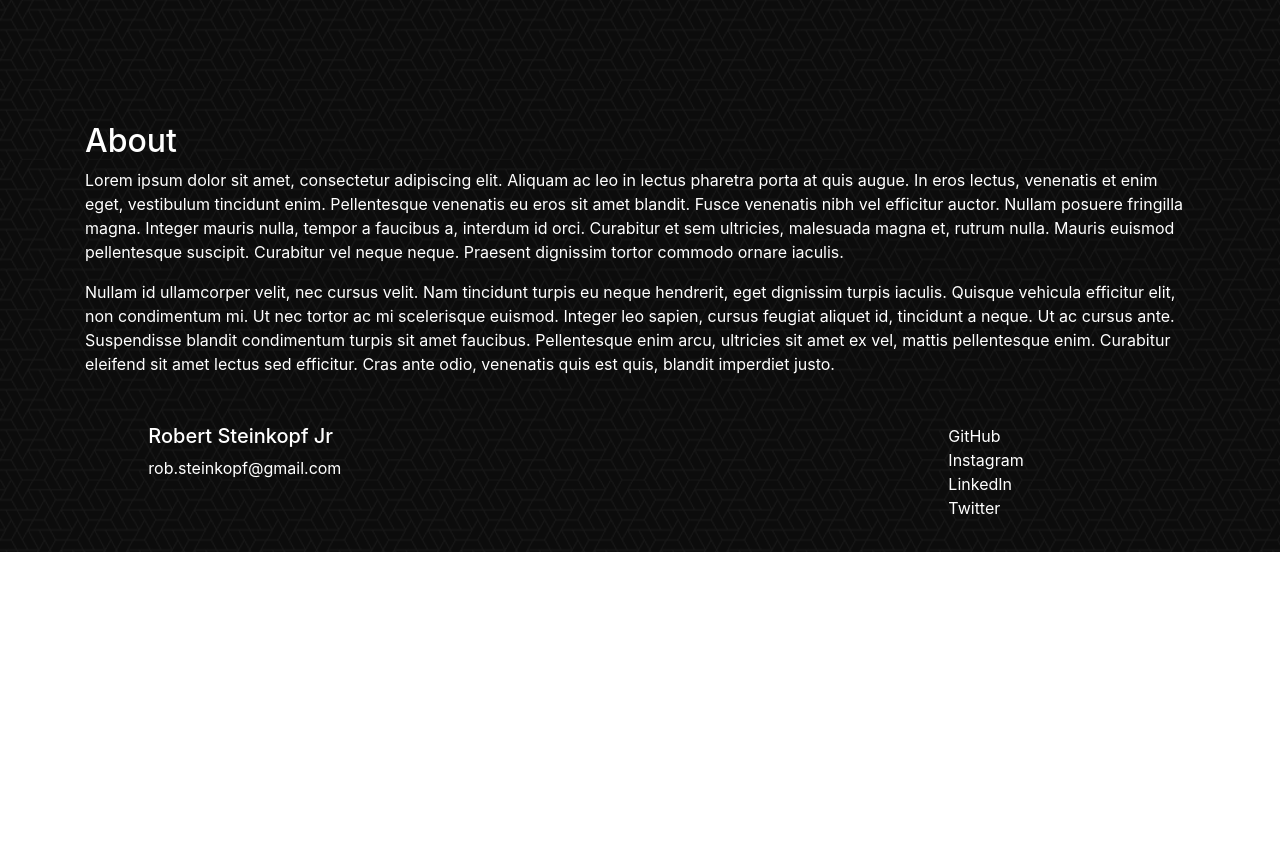
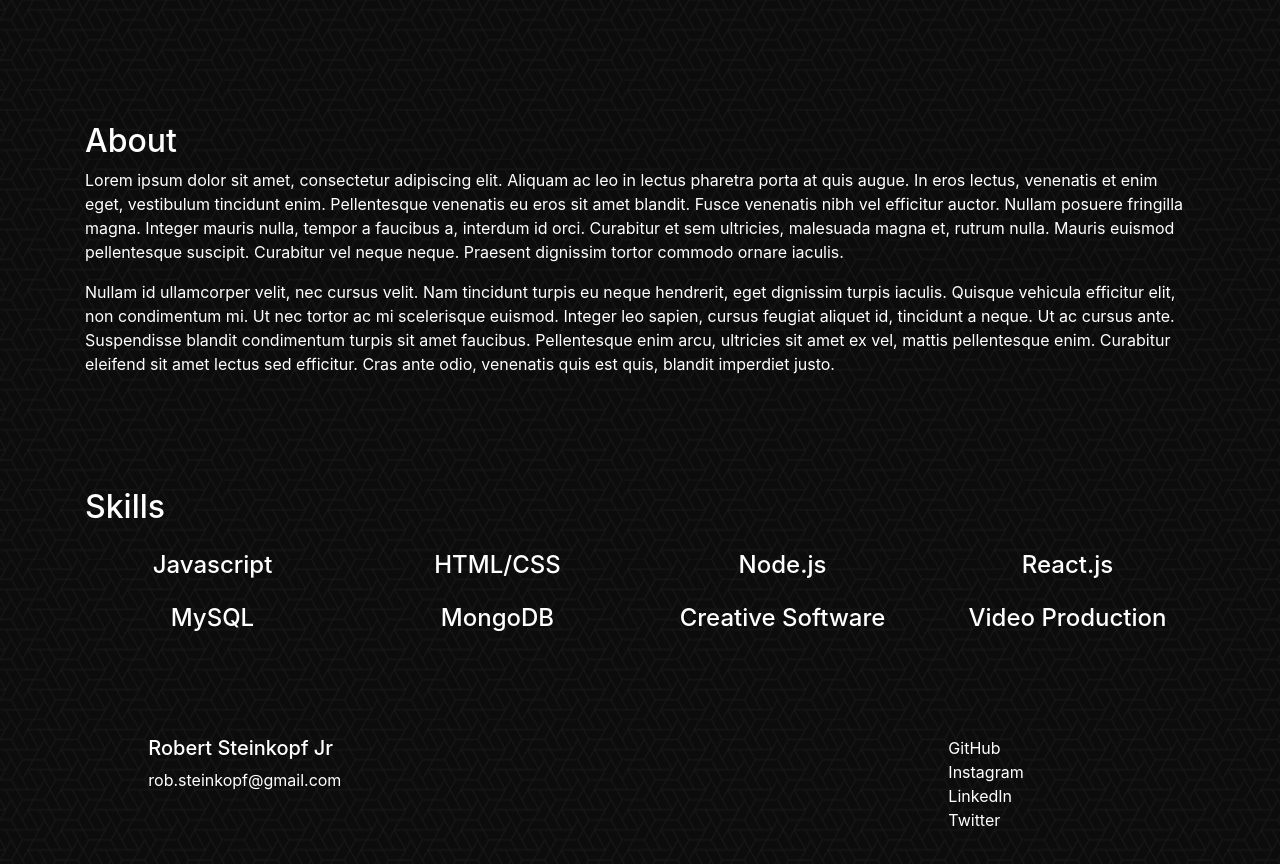
Before and after one commit to rsteinkopfjr/Portfolio, a React (Create React App) app: page / in a window 1280 px wide. Shown: the part 640-1504 px from the top of the page. Before the commit the page ends 1192 px from the top, so only its background shows below. Built offline with nearby package versions, Linux system fonts and the light colour scheme.

Commit message:
Add skills element

```diff
--- a/src/App.css
+++ b/src/App.css
@@ -68,6 +68,22 @@ div#alphatron.jumbotron {
   padding-bottom: 10rem;
 }
 
+.aboutSection {
+  padding-bottom: 3rem;
+}
+
+.skillsSection {
+  padding-top: 3rem;
+  padding-bottom: 3rem;
+}
+.skillsHeader {
+  padding-bottom: 1rem;
+}
+.skills {
+  text-align: center;
+  padding-bottom: 1rem;
+}
+
 button:focus,
 button:active {
   outline: none !important;
--- a/src/components/Main/index.jsx
+++ b/src/components/Main/index.jsx
@@ -1,6 +1,7 @@
 import React, { Component } from "react";
 import Jumbotron from "../Jumbotron";
 import About from "../About";
+import Skills from "../Skills";
 
 class Main extends Component {
   render() {
@@ -8,6 +9,7 @@ class Main extends Component {
       <div>
         <Jumbotron />
         <About />
+        <Skills />
       </div>
     );
   }
--- /dev/null
+++ b/src/components/Skills/index.jsx
@@ -0,0 +1,46 @@
+import React, { Component } from "react";
+import "./skills.module.css";
+
+class Skills extends Component {
+  render() {
+    return (
+      <div className="container skillsSection">
+        <div className="row">
+          <div className="col-12">
+            <h2 className="skillsHeader">Skills</h2>
+          </div>
+        </div>
+        <div className="row skills">
+          <div className="col-3">
+              <h4>Javascript</h4>
+          </div>
+          <div className="col-3">
+              <h4>HTML/CSS</h4>
+          </div>
+          <div className="col-3">
+              <h4>Node.js</h4>
+          </div>
+          <div className="col-3">
+              <h4>React.js</h4>
+          </div>
+        </div>
+        <div className="row skills">
+          <div className="col-3">
+              <h4>MySQL</h4>
+          </div>
+          <div className="col-3">
+              <h4>MongoDB</h4>
+          </div>
+          <div className="col-3">
+              <h4>Creative Software</h4>
+          </div>
+          <div className="col-3">
+              <h4>Video Production</h4>
+          </div>
+        </div>
+      </div>
+    );
+  }
+}
+
+export default Skills;
--- /dev/null
+++ b/src/components/Skills/skills.module.css
@@ -0,0 +1,3 @@
+h2, h4 {
+    color: white;
+}
```
